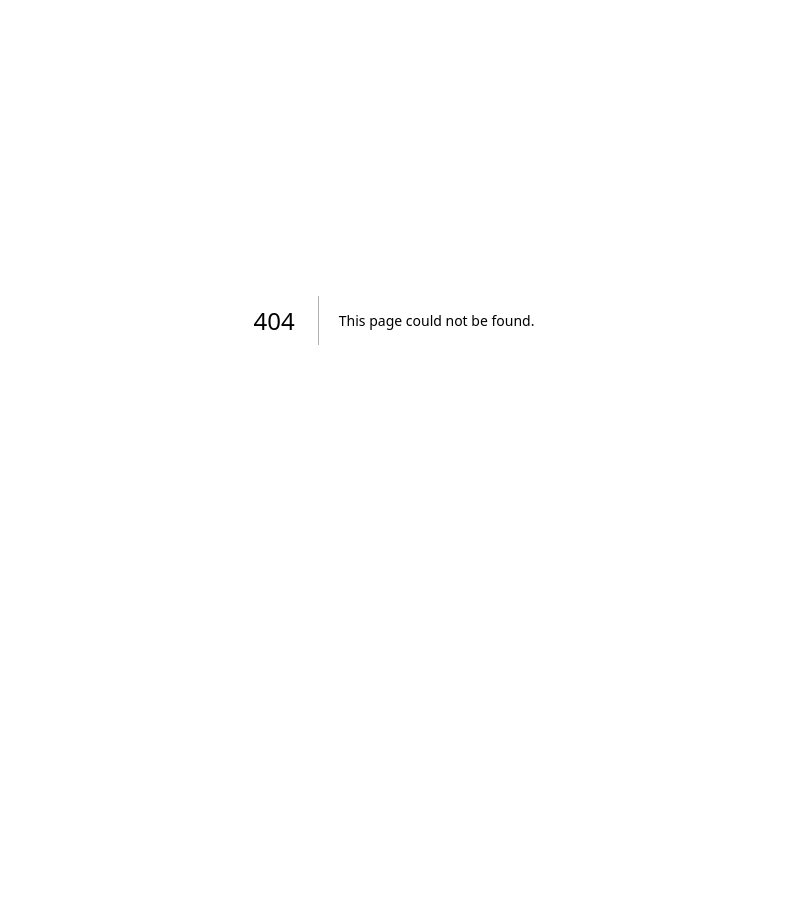
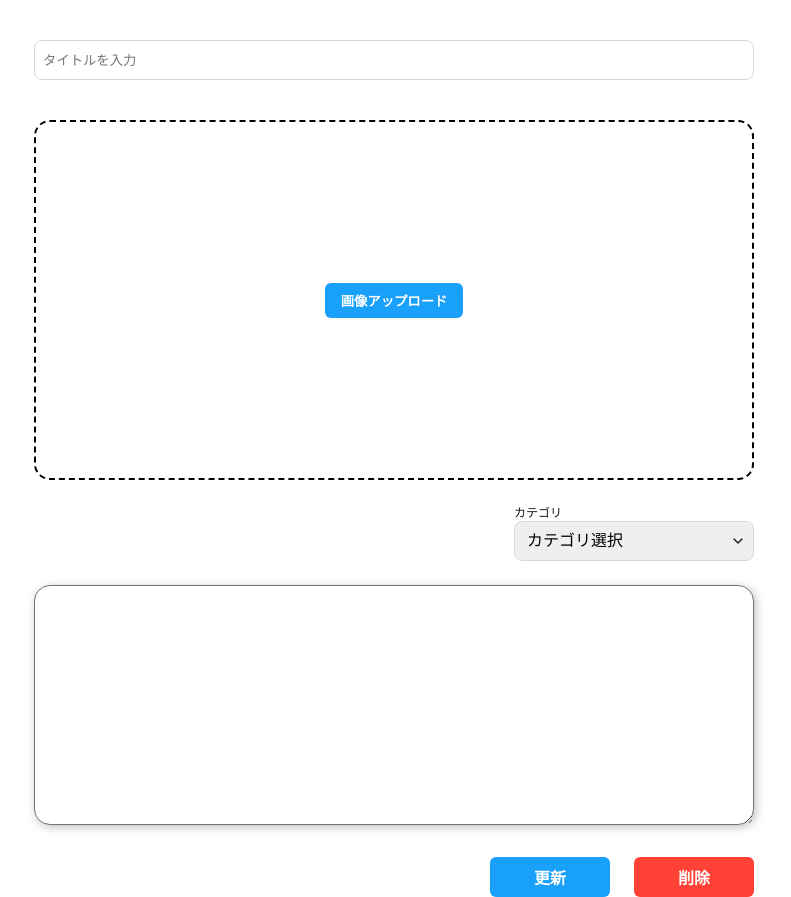
Before and after one commit to if-mentor/next_teamdev_25_2, a Next.js app: page /articles/1/edit in a window 1280 px wide. Before the commit this address had no page. Shown: the part 80-977 px from the top of the page, without its empty margins (246-1037 px from the left). Before the commit the page ends 800 px from the top, so only its background shows below. Built offline with nearby package versions, Linux system fonts and the light colour scheme.

Commit message:
feat: 記事編集画面 追加

```diff
--- /dev/null
+++ b/src/app/articles/[id]/edit/page.tsx
@@ -0,0 +1,40 @@
+import Button from "@/components/Button";
+import ImageUploadFile from "@/components/ImageUploadFile";
+import Input from "@/components/Input";
+import SelectBox from "@/components/SelectBox";
+import { SelectBoxOption } from "@/components/SelectBox/type";
+import styles from "./styles.module.css";
+
+const options: SelectBoxOption[] = [
+  { id: 1, value: "テストA" },
+  { id: 2, value: "テストB" },
+  { id: 3, value: "長文テキスト長文テキスト長文テキスト長文テキスト長文テキスト" },
+];
+
+export default function EditArticlePage() {
+  return (
+    <form className={styles.form}>
+      <Input id="title" name="title" type="text" variantSize="large" placeholder="タイトルを入力" required />
+      <ImageUploadFile />
+
+      <div className={styles.selectBox}>
+        <SelectBox
+          id="category"
+          name="category"
+          label="カテゴリ"
+          options={options}
+          placeholder="カテゴリ選択"
+          defaultValue=""
+          required
+        />
+      </div>
+
+      <textarea id="content" name="content" className={styles.content} required />
+
+      <div className={styles.buttonWrapper}>
+        <Button type="submit" label="更新" variant="success" />
+        <Button type="button" label="削除" variant="danger" />
+      </div>
+    </form>
+  );
+}
--- /dev/null
+++ b/src/app/articles/[id]/edit/styles.module.css
@@ -0,0 +1,29 @@
+.form {
+  display: flex;
+  flex-direction: column;
+  align-items: center;
+  max-width: 720px;
+  margin: 120px auto 0 auto;
+}
+
+.form > :first-child {
+  margin-bottom: 40px;
+}
+
+.selectBox {
+  margin: 24px 0 24px auto;
+}
+
+.content {
+  width: 100%;
+  min-height: 240px;
+  border-radius: 16px;
+  box-shadow: 2px 2px 10px #00000040;
+  line-height: 1.5;
+}
+
+.buttonWrapper {
+  margin: 32px 0 0 auto;
+  display: flex;
+  gap: 24px;
+}
```
